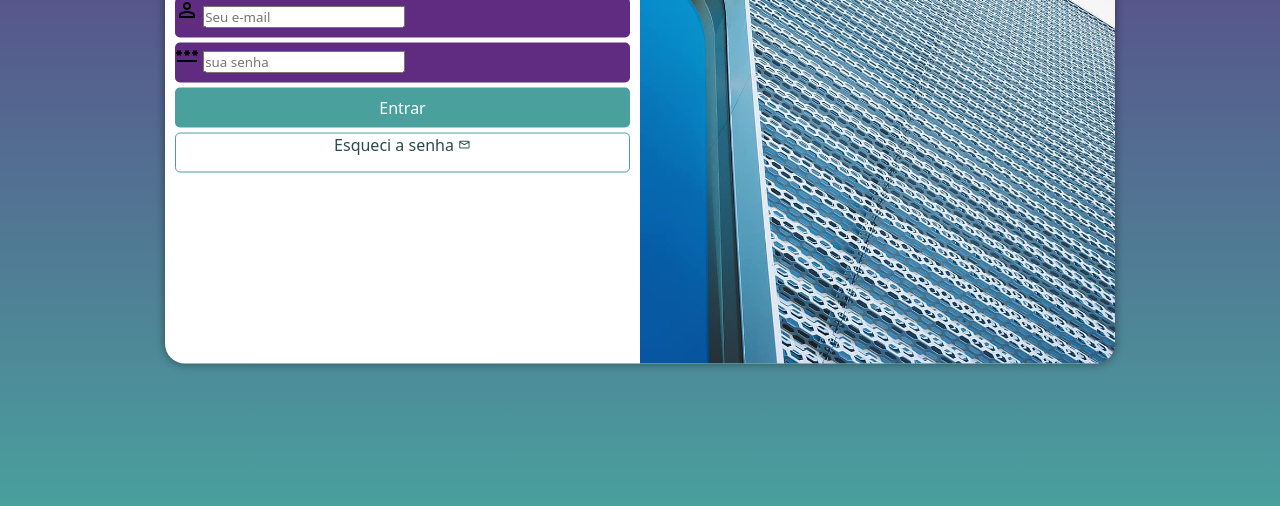
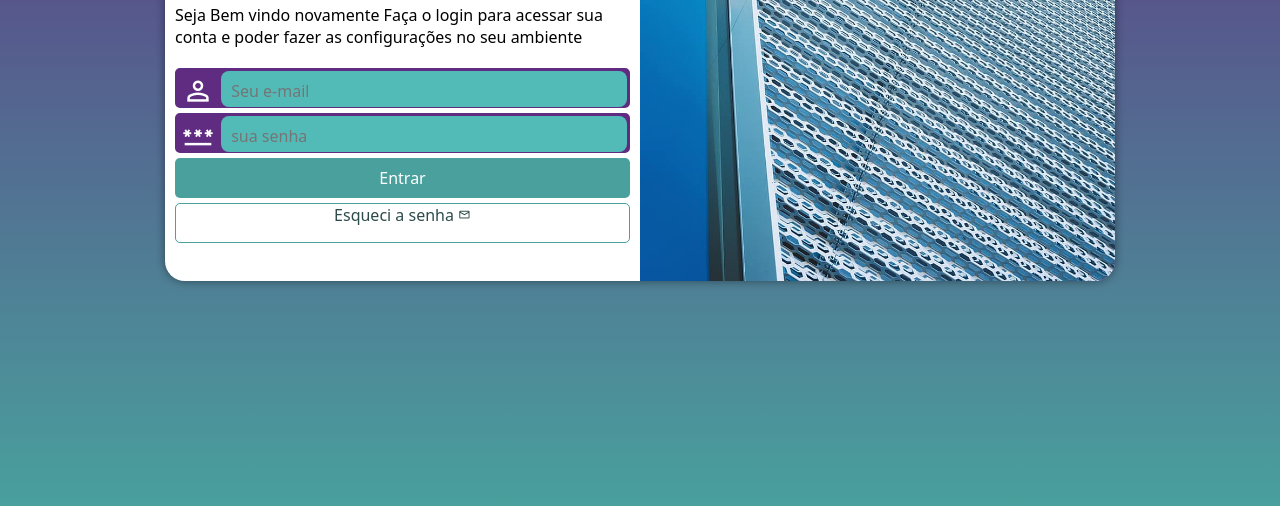
Before and after one commit to KevinLucasBP1/projeto-login, a plain HTML site: page index.html in a window 1280 px wide. Shown: the part 294-800 px from the top of the page. Drawn offline with nearby package versions, Linux system fonts and the light colour scheme.

Commit message:
projeto finalizado

```diff
--- a/estilos/media-query.css
+++ b/estilos/media-query.css
@@ -8,6 +8,7 @@
 
     section#login{
         width: 80vw;
+        height: 280px;
 
     }
     section#login > div#imagem{
@@ -31,6 +32,7 @@
 
     section#login{
         width: 950px;
+        height: 350px;
     }
 
     section#login > div#imagem{
@@ -49,6 +51,7 @@
     }
 
     div#formulario > p{
-        font-size: 1.2em;
+        font-size: 1em;
+        margin: 20px 0px;
     }
 }
--- a/estilos/style.css
+++ b/estilos/style.css
@@ -67,6 +67,7 @@ div#formulario > p{
 
 form > div.campo{
     background-color: #5f2c82;
+    border: 2px solid #5f2c82;
     width: 100%;
     display: block;
     height: 40px;
@@ -76,6 +77,32 @@ form > div.campo{
 
 div.campo > label {
     display: none;
+}
+
+div.campo > i{
+    color: white;
+
+    font-size: 2em;
+    width: 40px;
+    padding: 5px;
+}
+
+div.campo > input{
+    background-color: #53bbb7;
+    font-size: 1em;
+    width: calc(100% - 45px);
+    height: 100%;
+    border: 0px;
+    border-radius: 8px;
+    padding: 10px;
+    padding-bottom: 5px;
+    transform: translateY(-10px);
+
+}
+
+div.campo > input:focus-within{
+    background-color: white;
+    border: none;
 }
 
 form > input[type=submit] {
```
